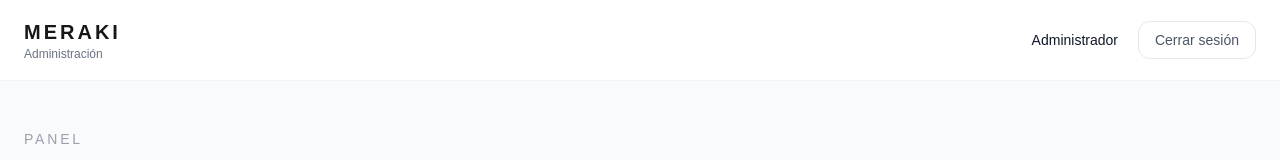
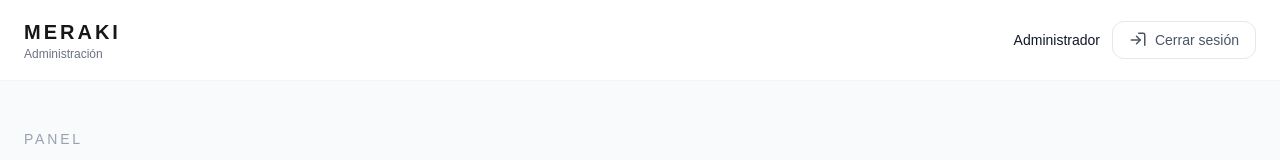
Before and after one commit to kevinmzte/Meraki-catalog, a Next.js app: page /admin in a window 1280 px wide. Shown: the top 160 px of the page. Built offline with nearby package versions, Linux system fonts and the light colour scheme; no server answers.

Commit message:
feat: agregar cierre de sesión al panel de administración en moviles

```diff
--- a/app/admin/page.tsx
+++ b/app/admin/page.tsx
@@ -38,9 +38,10 @@ export default async function AdminPage() {
           </div>
 
           {/* Usuario + cerrar sesión */}
-          <div className="flex items-center gap-5">
+          <div className="flex shrink-0 items-center gap-3">
 
-            <div className="hidden text-right sm:block">
+            {/* Datos del administrador - solo desktop */}
+            <div className="hidden text-right md:block">
               <p className="text-sm font-medium text-gray-900">
                 Administrador
               </p>
@@ -50,12 +51,33 @@ export default async function AdminPage() {
               </p>
             </div>
 
+            {/* Cerrar sesión */}
             <form action={logout}>
               <button
                 type="submit"
-                className="rounded-xl border border-gray-200 bg-white px-4 py-2 text-sm font-medium text-gray-600 transition hover:border-red-200 hover:bg-red-50 hover:text-red-600"
+                className="flex items-center gap-2 whitespace-nowrap rounded-xl border border-gray-200 bg-white px-3 py-2 text-sm font-medium text-gray-600 transition hover:border-red-200 hover:bg-red-50 hover:text-red-600 sm:px-4"
+                aria-label="Cerrar sesión"
               >
-                Cerrar sesión
+                {/* Icono */}
+                <svg
+                  xmlns="http://www.w3.org/2000/svg"
+                  width="18"
+                  height="18"
+                  viewBox="0 0 24 24"
+                  fill="none"
+                  stroke="currentColor"
+                  strokeWidth="2"
+                  strokeLinecap="round"
+                  strokeLinejoin="round"
+                >
+                  <path d="M10 17l5-5-5-5" />
+                  <path d="M15 12H3" />
+                  <path d="M21 19V5a2 2 0 0 0-2-2h-6" />
+                </svg>
+
+                <span className="hidden sm:inline">
+                  Cerrar sesión
+                </span>
               </button>
             </form>
 
```
